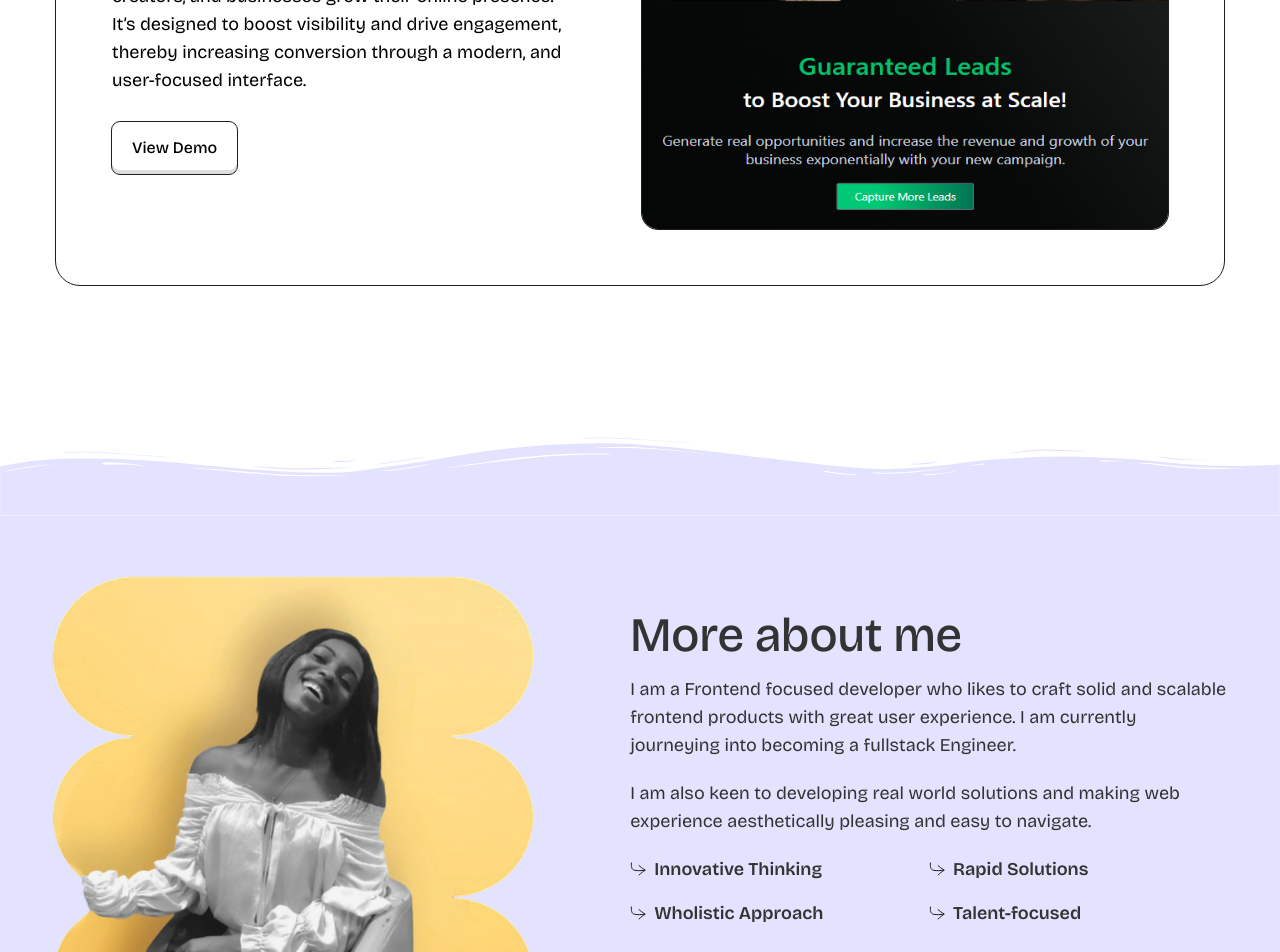
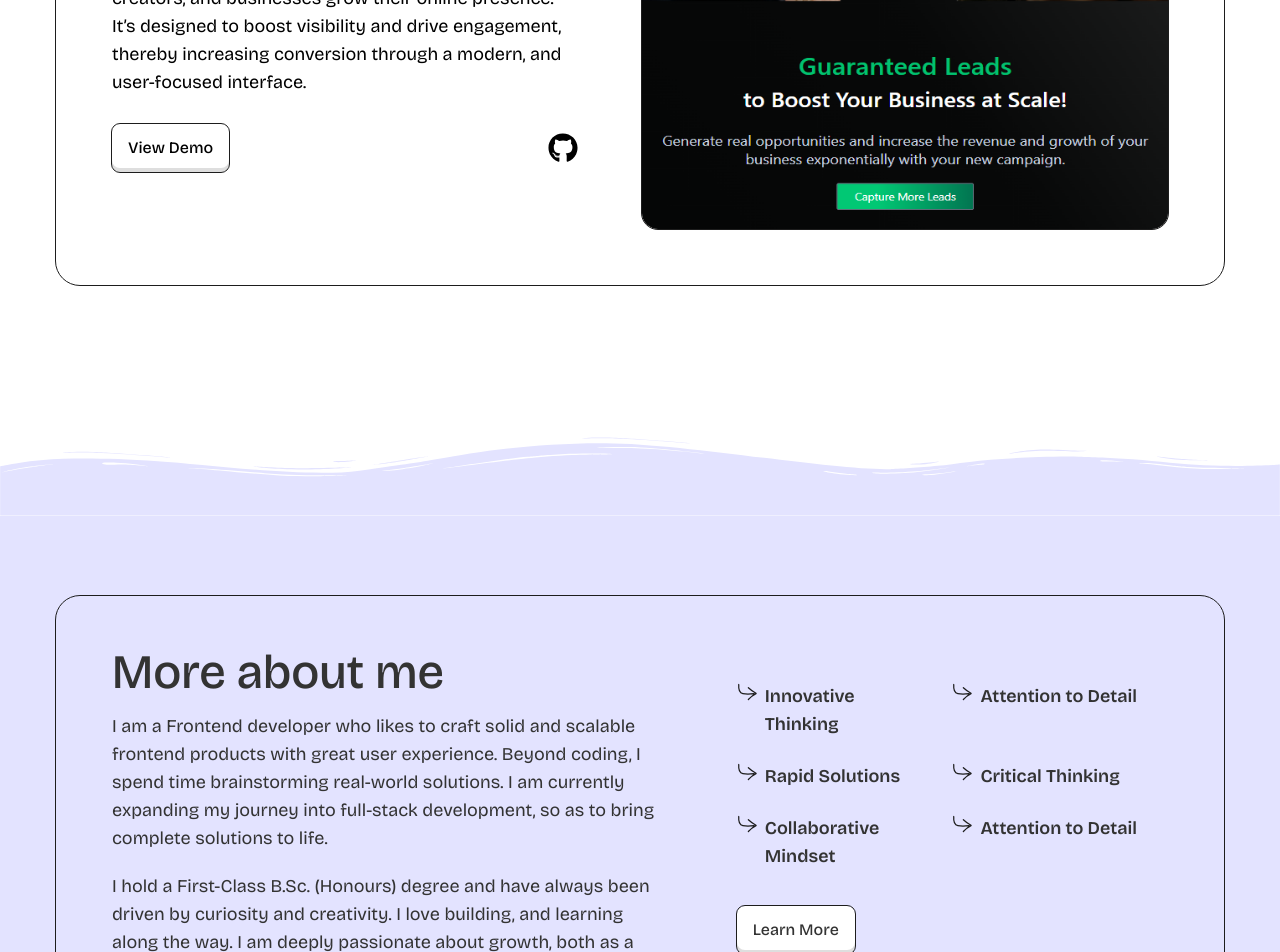
Before and after one commit to vickynina006/My-Portfolio-, a React (Vite) app: page / in a window 1280 px wide. Shown: the part 2640-3592 px from the top of the page. Built offline with nearby package versions, Linux system fonts and the light colour scheme.

Commit message:
edited about section

```diff
--- a/src/components/aboutSection.jsx
+++ b/src/components/aboutSection.jsx
@@ -42,41 +42,51 @@ export default function AboutSection() {
       <WaveMobileTop classname=" text-backgroundpurple w-full h-max  lg:hidden " />
       <WaveDesktopTop classname="hidden text-backgroundpurple w-full  h-max lg:flex " />
 
-      <div className="flex flex-col mt-0 py-10 px-3 gap-10 text-textblack bg-backgroundpurple lg:gap-14 lg:px-8 lg:flex-row">
-        <div className="w-full p-5 lg:w-[45%]">
-          <img src={profilePic2} alt="" className="w-full h-auto" />
-        </div>
+      <div className="px-3 smx:px-7 py-16 bg-backgroundpurple md:px-14 md:py-20">
+        <div className="outline outline-1 outline-blacky rounded-3xl flex flex-col  py-10 px-3 smx:px-4 text-textblack bg-backgroundpurple gap-10 md:px-10 lgx:gap-14 md:py-14 lg:px-14 lgx:flex-row lgx:items-center">
           <motion.div
             initial={{ opacity: 0 }}
             whileInView={{ opacity: 1 }}
             viewport={{ amount: 0.5, once: true }}
             transition={{ duration: 1 }}
-          className="w-full my-auto space-y-5 smx:p-5 lg:w-[55%]  "
+            className="w-full my-auto space-y-5  lgx:w-[55%]  "
           >
             <h1 className="font-medium text-2xl smx:text-4xl md:text-[3rem] ">
               More about me
             </h1>
             <p className="text-lg">
-            I am a Frontend focused developer who likes to craft solid and
-            scalable frontend products with great user experience. I am
-            currently journeying into becoming a fullstack Engineer.
+              I am a Frontend developer who likes to craft solid and scalable
+              frontend products with great user experience. Beyond coding, I
+              spend time brainstorming real-world solutions. I am currently
+              expanding my journey into full-stack development, so as to bring
+              complete solutions to life.
             </p>
             <p className="text-lg">
-            I am also keen to developing real world solutions and making web
-            experience aesthetically pleasing and easy to navigate.
+              I hold a First-Class B.Sc. (Honours) degree and have always been
+              driven by curiosity and creativity. I love building, and learning
+              along the way. I am deeply passionate about growth, both as a
+              developer and as a person.
             </p>
-          <div className="flex flex-col pb-5 space-y-4 lg:space-y-0  lg:flex-row">
+          </motion.div>
+          <div className="w-full space-y-4 p-5 lgx:w-[45%]">
+            <div className=" pb-5 space-y-6  ">
               <AboutDIv
                 title1="Innovative Thinking"
-              title2="Wholistic Approach"
+                title2="Attention to Detail"
               />
-            <AboutDIv title1="Rapid Solutions" title2="Talent-focused" />
+              <AboutDIv title1="Rapid Solutions" title2="Critical Thinking" />
+              <AboutDIv
+                title1="Collaborative Mindset"
+                title2="Attention to Detail"
+              />
             </div>
             <Button href="#more" bg="bg-white">
               Learn More
             </Button>
-        </motion.div>
           </div>
+        </div>
+      </div>
+
       <div
         id="more"
         className="bg-backgroundpurple text-textblack flex flex-col items-center px-5 py-10 "
--- a/src/components/aboutdiv.jsx
+++ b/src/components/aboutdiv.jsx
@@ -2,7 +2,7 @@ import arrow2 from "../assets/arrow2-icon.svg";
 import { motion } from "framer-motion";
 export default function AboutDIv({ img, title1, title2 }) {
   return (
-    <div className="space-y-4 w-full font-semibold text-lg lg:w-[50%]">
+    <div className="grid grid-cols-1 w-full gap-5 font-semibold text-lg md:grid-cols-2">
       <SpanBar title={title1} />
       <SpanBar title={title2} />
     </div>
@@ -12,7 +12,8 @@ export default function AboutDIv({ img, title1, title2 }) {
 export function SpanBar({ title }) {
   return (
     <div className="flex item-center">
-      <img src={arrow2} alt="" /> <span className="ml-2">{title}</span>
+      <img src={arrow2} alt="" className="w-5 h-5" />{" "}
+      <span className="ml-2">{title}</span>
     </div>
   );
 }
@@ -24,9 +25,9 @@ export function AboutButton({ title, img, i }) {
       whileInView={{ opacity: 1, y: 0, scale: 1 }}
       viewport={{ amount: 0.3, once: "true" }}
       transition={{ duration: 0.4, delay: i * 0.15 }}
-      className="flex  gap-2 py-3 px-6 rounded-full font-medium text-[1.45rem] bg-white outline outline-blacky outline-1"
+      className="flex items-center gap-2 py-3 px-2 smx:px-6 rounded-full font-medium smx:text-[1.45rem] bg-white outline outline-blacky outline-1"
     >
-      <img src={img} alt="" />
+      <img src={img} alt="" className="w-6 h-6" />
       <span>{title}</span>
     </motion.div>
   );
--- a/src/components/button.jsx
+++ b/src/components/button.jsx
@@ -7,7 +7,7 @@ export default function Button({ href, children, bg, ...props }) {
       transition={{ type: "spring", stiffness: 500 }}
       href={href}
       {...props}
-      className={`cursor-pointer inline-flex  py-3.5 px-5 rounded-lg font-medium  outline outline-1 outline-blacky ${bg} shadow-buttonshadow2 hover:bg-slate-100`}
+      className={`cursor-pointer inline-flex  py-3 px-4 rounded-lg font-medium  outline outline-1 outline-blacky ${bg} shadow-buttonshadow2 hover:bg-slate-100`}
     >
       {children}
     </motion.a>
--- a/src/components/navbar.jsx
+++ b/src/components/navbar.jsx
@@ -11,7 +11,7 @@ export default function Navbar() {
     "w-5 h-[2px] bg-textblack rounded-full transition duration-500 ease-in-out";
 
   return (
-    <nav className=" bg-backgroundpurple font-bricolage  py-[4.2rem] md:py-[4.4rem]">
+    <nav className=" bg-backgroundpurple font-bricolage  py-[4.1rem] md:py-[4.4rem]">
       <div className="fixed top-5 left-0 right-0 z-50 flex mx-1 text-textblack rounded-full outline outline-1 bg-white outline-blacky justify-between items-center px-4 py-1 smx:px-8 smx:mx-4 smx:py-3  md:px-12 md:mx-12">
         <div>
           <h1 className="text-[1.73rem] font-semibold">Vhefolio</h1>
--- a/src/components/projectDivs.jsx
+++ b/src/components/projectDivs.jsx
@@ -1,3 +1,4 @@
+import { FaGithub } from "react-icons/fa";
 import Button from "./button";
 import { motion } from "framer-motion";
 
@@ -8,12 +9,15 @@ export default function ProjectDivs({ title, description, src }) {
       whileInView={{ opacity: 1, y: 0 }}
       transition={{ duration: 0.6 }}
       viewport={{ amount: 0.3, once: "true" }}
-      className="flex flex-col-reverse gap-10  p-4 outline outline-1 outline-blacky rounded-3xl lg:flex-row md:p-14 lg:gap-16 lg:items-center"
+      className="flex flex-col-reverse gap-10  p-4 outline outline-1 outline-blacky rounded-3xl lg:flex-row md:p-10 lg:p-14 lg:gap-16 lg:items-center"
     >
       <div className="w-full space-y-7 lg:w-[47%] ">
         <h1 className="text-3xl font-medium">{title}</h1>
         <p className="text-lg ">{description}</p>
-        <Button>View Demo</Button>
+        <div className="flex  items-center justify-between">
+          <Button href="https://kora-lyart.vercel.app/">View Demo</Button>
+          <FaGithub className="text-3xl" title="view code on github" />
+        </div>
       </div>
       <div className="w-full outline outline-1 outline-blacky rounded-2xl overflow-hidden aspect-[16/12] lg:w-[53%]">
         <img src={src} alt="" className="w-full h-full " />
```
Lines whose indentation alone changed are shown as unchanged.
